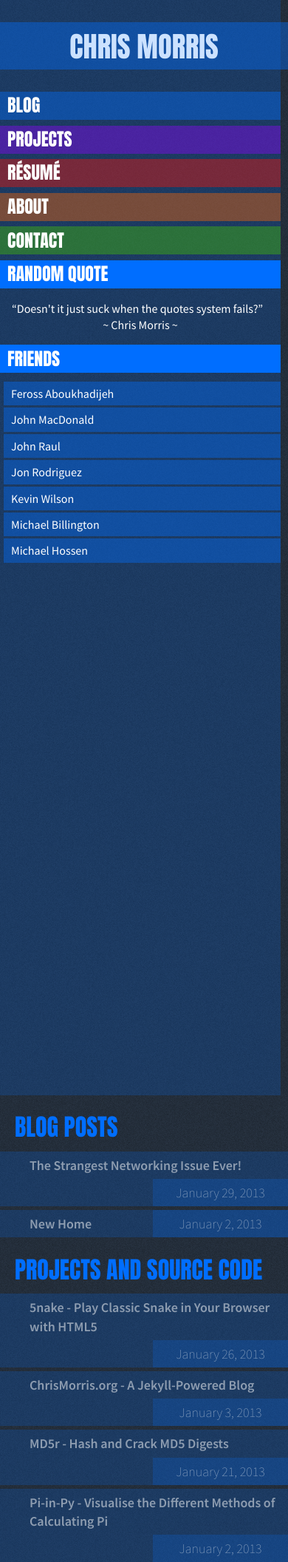
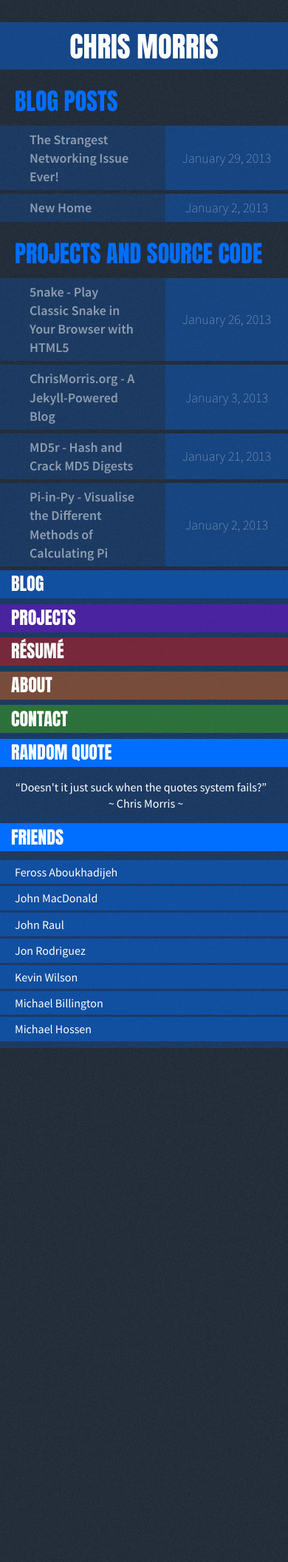
Before and after one commit to ChrisMorrisOrg/ChrisMorris.org, a Jekyll site: the page built from index.html, in a window 390 px wide. Shown: the whole page at 74% size. Built offline with Jekyll 4.4.1, drawn with Linux system fonts in a browser that asks for light colours; nearby versions of some CDN libraries; after the commit the page ends 1417 px from its top, so only the background shows below that.

Commit message:
v1.2
- Major styling fixes.
- Mobile design vastly improved.
- JavaScript moved to dedicated file.

```diff
--- a/_layouts/layout.html
+++ b/_layouts/layout.html
@@ -11,7 +11,7 @@
   <title>{{ page.title }} &raquo; ChrisMorris.org</title>
   <meta name="description" content="">
   <meta name="viewport" content="width=device-width">
-  <link rel="stylesheet" href="/css/style.css">
+  <link rel="stylesheet" href="/css/style.1359531479.css">
   <link rel="stylesheet" href="/css/{% if page.colour %}{{ page.colour }}{% else %}blue{% endif %}.css">
   <link rel="shortcut icon" href="/favicon.ico" type="image/x-icon">
   <link rel="icon" href="/favicon.ico" type="image/x-icon">
@@ -41,6 +41,10 @@
       <h2>Scitechivity</h2>
     </header>
 
+    <section id="content" role="main">
+      {{ content }}
+    </section>
+
     <section id="sidebar">
       <div id="offset">
         <nav>
@@ -68,74 +72,11 @@
       </div>
     </section>
 
-    <section id="content" role="main">
-      {{ content }}
-    </section>
-
-    <footer>
-
-    </footer>
-
     <script src="//ajax.googleapis.com/ajax/libs/jquery/1.8.3/jquery.min.js"></script>
     <!--<script>window.jQuery || document.write('<script src="js/libs/jquery-1.7.1.min.js"><\/script>')</script>-->
     <!--<script src="js/plugins.js"></script>-->
     <!--<script src="js/script.js"></script>-->
-    <script type="application/javascript">
-      /* window.onload = function(){document.getElementById("container").className = "active";};*/
-      $(document).ready(function(){
-        $.ajaxSetup({cache:false});
-
-        $('#getQuote').click(function(){
-          getQuote();
-        });
-
-        $('#sidebar').height($(document).height());
-
-        var slug;
-        slug = $('.views').data('slug');
-
-        $.ajax({
-          type: 'POST',
-          url: 'http://chrismorris.org/views',
-          data: {
-            slug: slug
-          },
-          dataType: 'json',
-          success: function(data) {
-            $('.views').text(data.views + " views");
-            $('.views').removeClass('inactive').addClass('active');
-          },
-          error: function(data, textStatus, errorThrown) {
-            $('.views').text("ERR");
-            $('.views').removeClass('inactive').addClass('active');
-          }
-        });
-
-        function getQuote(){
-          $.ajax({
-            type: 'GET',
-            url: 'http://chrismorris.org/quotes',
-            dataType: 'json',
-            success: function(data) {
-              $('.box').html("“" + data.quote + "”" + "<span class=\"quoteAuthor\">~ " + data.author + " ~</span>");
-            },
-            error: function(data, textStatus, errorThrown) {
-              $('.box').html("“Doesn't it just suck when the quotes system fails?”" + "<span class=\"quoteAuthor\">~ Chris Morris ~</span>");
-            }
-          });
-        };
-
-
-        getQuote();
-
-        document.getElementById("container").className = "active";
-
-
-      });
-
-      window.onbeforeunload = function(){document.getElementById("container").className = "inactive";};
-
-    </script>
+    <script src="/js/main.1359531479.js" type="text/javascript"></script>
   </div>
 </body>
 </html>
--- a/css/style.css
+++ b/css/style.1359531479.css
@@ -273,9 +273,9 @@ header.banner h2 {
 	width: 18.75em;
 	padding: 8.75em 0 0 0;
 	margin: -6.875em 0.625em 0 0;
-	height: 100%;
 	position: absolute;
 	right: 0;
+	top: 6.875em;
 }
 
 #sidebar #offset {
@@ -385,27 +385,29 @@ header.banner h2 {
 	text-decoration: none;
 }
 
+#content .link-list article{
+	display: table;
+	width: 100%;
+}
 #content .link-list li header {
 	margin: 0;
-	padding: 0.33334em 0 0.33334em 2.222em;
-	width: auto;
-	display: inline-block;
-	float: left;
+	padding: 0.33334em 2.222em;
+	display: table-cell;
 	font-weight: 600;
+	min-width: 8em;
 	color: rgba(255, 255, 255, 0.5);
 }
 
 #content .link-list li footer {
 	margin: 0;
 	padding: 0.33334em;
-	display: inline-block;
+	display: table-cell;
 	width: 9.5em;
-	float: right;
 	text-align: center;
 	font-weight: 200;
 	color: rgba(255, 255, 255, 0.5);
+	vertical-align: middle;
 }
-
 
 
 
@@ -472,10 +474,14 @@ header.banner h2 {
 @media only screen and (max-width: 39em) {
   /* Style adjustments for viewports that meet the condition */
 #sidebar {
+	padding: 0em 0 0 0;
 	float: none;
-	width: auto;
+	width: 100%;
 	position: relative;
 	right: auto;
+}
+#sidebar #offset {
+	margin: 0;
 }
 header.banner {
 	height: 4em;
@@ -497,6 +503,14 @@ header.banner h2 {
 	margin: 0;
 	min-height: none;
 }
+
+
+#sidebar .sub a {
+	margin: 0 0 0.1875em 0;
+	padding: 0.3125em 1.25em;
+	display: block;
+}
+
 }
 
 
--- /dev/null
+++ b/js/main.1359531479.js
@@ -0,0 +1,60 @@
+$(document).ready(function(){
+  $.ajaxSetup({cache:false});
+  var slug;
+  slug = $('.views').data('slug');
+
+  $('#getQuote').click(function(){
+    getQuote();
+  });
+
+  resizeSidebar();
+  $(window).resize(function(){
+    resizeSidebar();
+  });
+
+  $.ajax({
+    type: 'POST',
+    url: 'http://chrismorris.org/views',
+    data: {
+      slug: slug
+    },
+    dataType: 'json',
+    success: function(data) {
+      $('.views').text(data.views + " views");
+      $('.views').removeClass('inactive').addClass('active');
+    },
+    error: function(data, textStatus, errorThrown) {
+      $('.views').text("ERR");
+      $('.views').removeClass('inactive').addClass('active');
+    }
+  });
+
+  function getQuote(){
+    $.ajax({
+      type: 'GET',
+      url: 'http://chrismorris.org/quotes',
+      dataType: 'json',
+      success: function(data) {
+        $('.box').html("“" + data.quote + "”" + "<span class=\"quoteAuthor\">~ " + data.author + " ~</span>");
+      },
+      error: function(data, textStatus, errorThrown) {
+        $('.box').html("“Doesn't it just suck when the quotes system fails?”" + "<span class=\"quoteAuthor\">~ Chris Morris ~</span>");
+      }
+    });
+  };
+
+  $(window).bind('onbeforeunload', function() {
+    document.getElementById("container").className = "inactive";
+  });
+
+  getQuote();
+
+  document.getElementById("container").className = "active";
+});
+
+function resizeSidebar(){
+  if(($(window).width()/parseFloat($("body").css("font-size"))) > 39)
+    $('#sidebar').height($(window).height());
+  else
+    $('#sidebar').height('auto');
+}
```
